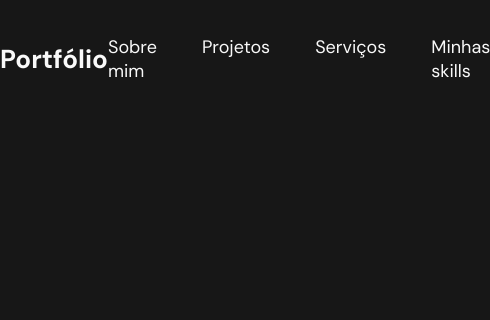
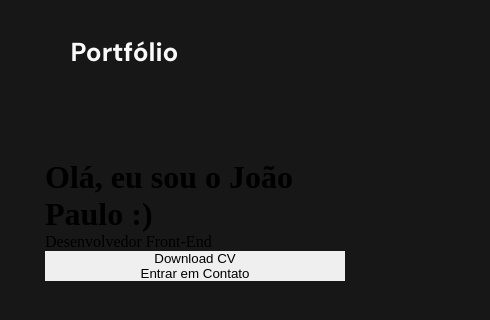
Before and after one commit to jvasques/projetoPortifolio, a plain HTML site: page index.html in a window 390 px wide. Shown: the whole page, 490 px wide, since content can reach past the window. Drawn offline with Linux system fonts and the light colour scheme.

Commit message:
second commit

```diff
--- a/index.html
+++ b/index.html
@@ -10,9 +10,10 @@
 
     <title>Portfólio</title>
     <link rel="stylesheet" href="./src/css/style.css">
+    <link rel="stylesheet" href="./src/css/responsive.css">
 </head>
 <body>
-    <header>
+    <header id="header">
         <div class="headerLogo">
             <a href="#" class="logo">Portfólio</a>
         </div>
@@ -23,9 +24,35 @@
                 <li><a href="#">Serviços</a></li>
                 <li><a href="#">Minhas skills</a></li>
             </ul>
+            <ul class="burguer">
+                <li><a href="#">Sobre mim</a></li>
+                <li><a href="#">Projetos</a></li>
+                <li><a href="#">Serviços</a></li>
+                <li><a href="#">Minhas skills</a></li>
+            </ul>
         </div>
     </header>
     <main>
+        <div class="about">
+            <div class="aboutLeft">
+                <h1>Olá, eu sou o João Paulo :)</h1>
+                <span>Desenvolvedor Front-End</span>
+                <button class="resume">Download CV</button>
+                <button class="contact">Entrar em Contato</button>
+            </div>
+            <div class="aboutRight">
+                <img src="./src/img/aboutImg.svg" alt="">
+            </div>
+        </div>
     </main>
 </body>
+<script>
+    (function () {
+    var header = document.getElementById('header');
+    window.addEventListener('scroll', function () {
+        if (window.scrollY > 50) header.style.backgroundColor = "#000";
+        else header.style.backgroundColor = "#171717";
+    });
+})();
+</script>
 </html>
--- /dev/null
+++ b/src/css/responsive.css
@@ -0,0 +1,14 @@
+@media (max-width: 629px){
+    .headerNav .menu {
+        display: none;
+    }
+    .about {
+        margin: 159px 45px 0 45px;
+    }
+    .aboutLeft {
+        width: 100%;
+    }
+    .aboutRight {
+        display: none;
+    }
+}
--- a/src/css/style.css
+++ b/src/css/style.css
@@ -15,11 +15,17 @@ body {
 }
 
 header {
+    position: fixed;
+    z-index: 999;
     display: flex;
     flex-direction: row;
     align-items: center;
     justify-content:space-around;
     padding-top: 35px;
+    padding-bottom: 35px;
+    width: 100%;
+    height: auto;
+    background-color: #171717
 }
 
 .headerLogo a{
@@ -31,9 +37,6 @@ header {
 
 .headerlogo:hover {
     transform: scale(1.1);
-}
-
-.headerNav {
 }
 
 .headerNav .menu {
@@ -52,3 +55,26 @@ header {
 .headerNav li:hover{
     transform: scale(1.1);
 }
+
+.headerNav .burguer {
+    display: none;
+}
+
+main {
+    display: flex;
+    align-items: center;
+    justify-content: center}
+
+.about {
+    width: 100%;
+    margin: 200px;
+    display: flex;
+    justify-content: space-between;
+    margin-top: 179px;
+}
+
+.aboutLeft {
+    display: flex;
+    flex-direction: column;
+    width: 234px;
+}
```
Also changed, not shown: src/img/aboutImg.svg (added).
